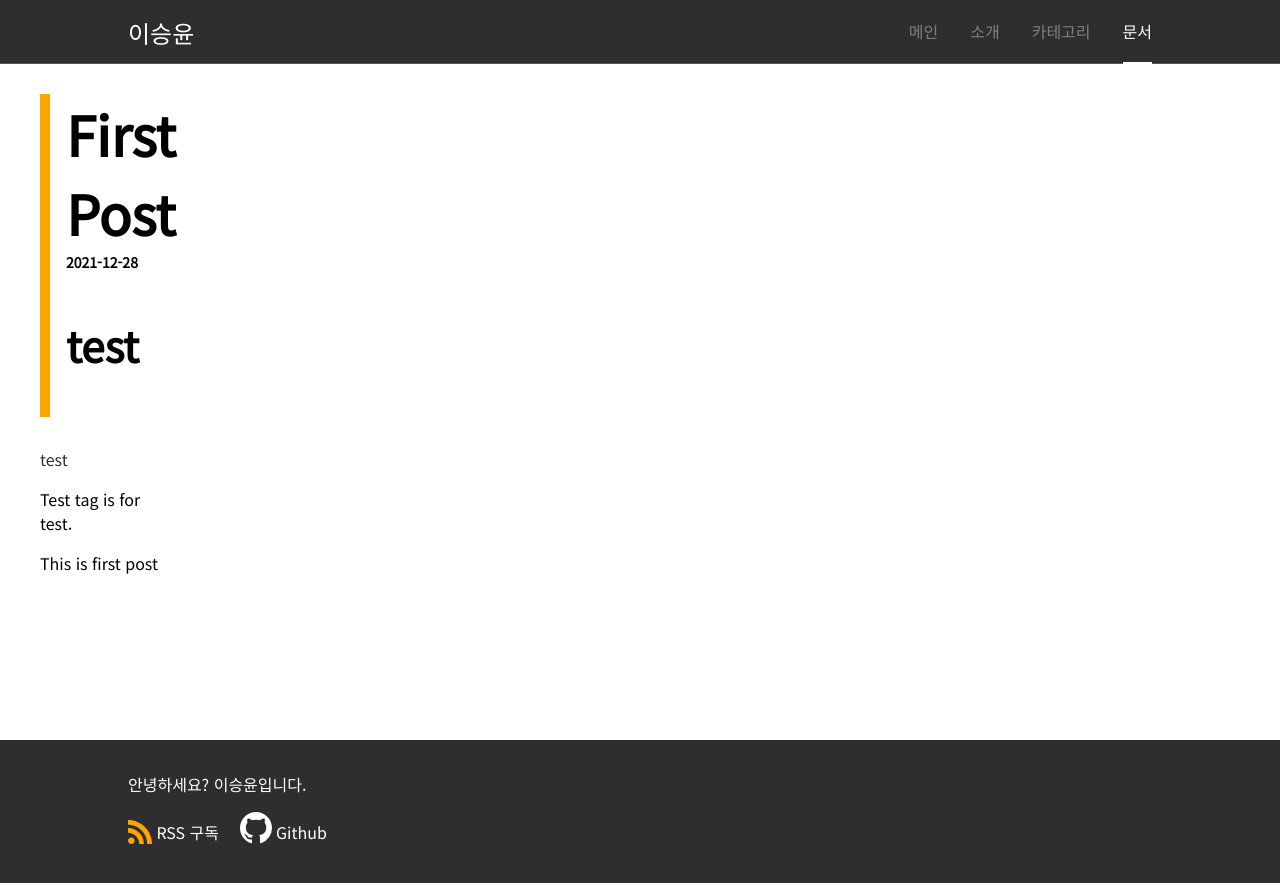
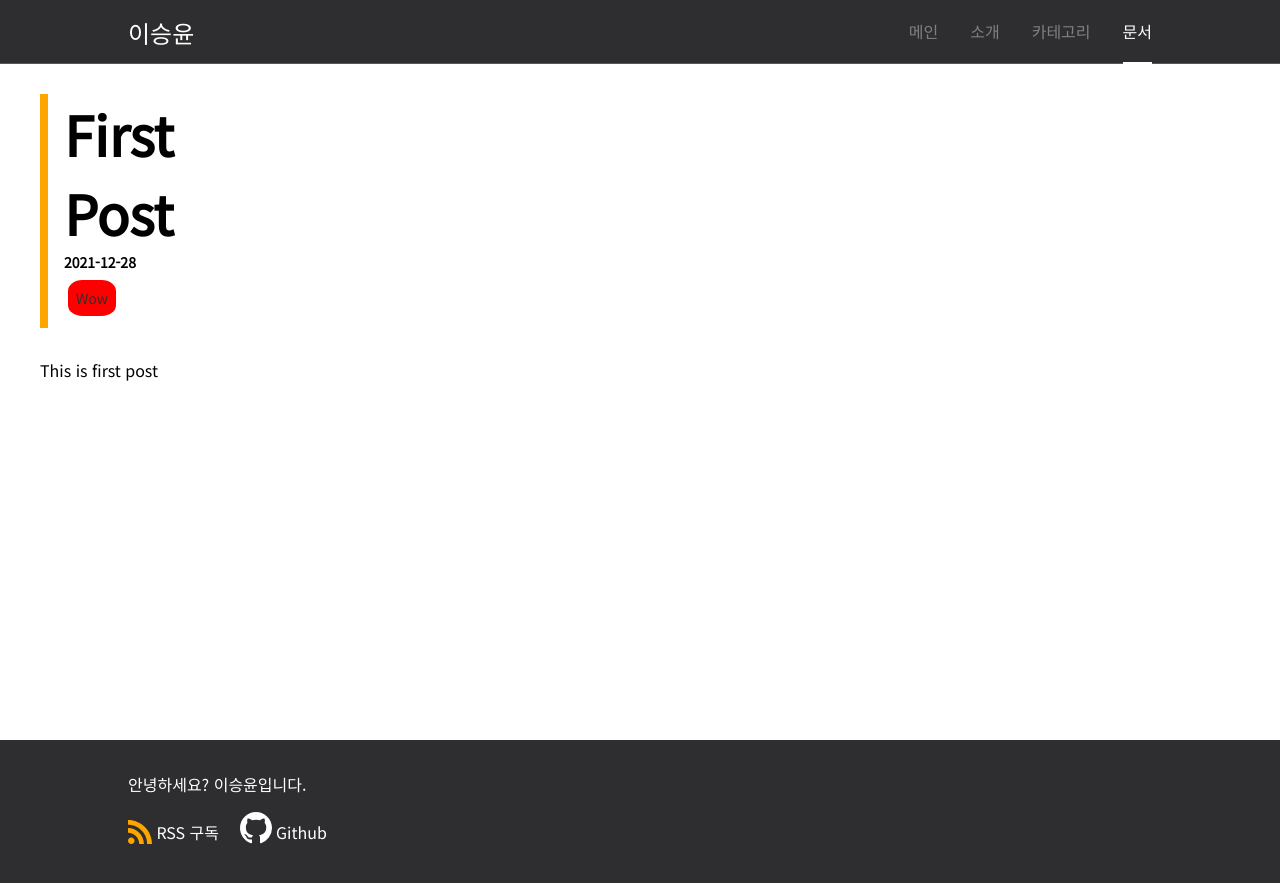
Before and after one commit to LeeSeungYun1020/LeeSeungYun1020.github.io, a Jekyll site: the page built from _posts/2021-12-28-first-post.md, in a window 1280 px wide. Shown: the top 883 px of the page. Built offline with Jekyll 4.4.1, drawn with Linux system fonts in a browser that asks for light colours.

Commit message:
Add test category tag on docs

```diff
--- a/_layouts/category.html
+++ b/_layouts/category.html
@@ -7,8 +7,10 @@
 
 <h2>Posts</h2>
 <ul>
-    {% assign filtered_posts = site.posts | where: 'category', page.name %}
-    {% for post in filtered_posts %}
+    {% for post in site.posts %}
+    {% assign tags = post.category | split: "," %}
+    {% if tags contains page.name %}
     <li><a href="{{ post.url }}">{{ post.title }}</a></li>
+    {% endif %}
     {% endfor %}
 </ul>
--- a/_layouts/post.html
+++ b/_layouts/post.html
@@ -4,18 +4,25 @@
 
 <div class="post-layout">
 <article class="post-article">
-    <hgroup>
+    <div class="post-header">
         <h1>{{ page.title }}</h1>
         <h2>{{ page.date | date:"%F" }}</h2>
-        <h3>{{ page.category }}</h3>
+        <div class="post-category-container">
+            {% assign tags = page.category | split: "," %}
+            {% for cat in site.category %}
+            {% if tags contains category %}
+            <p>{{site.category}}</p>
+            <div class="post-category-tag" style="background-color: #{{ cat.color }};">
+                <a href="{{ cat.url }}">{{ cat.name }}</a>
+            </div>
+            {% endif %}
+            {% endfor %}
+            <div class="post-category-tag" style="background-color: red;">
+                <a href="/">Wow</a>
+            </div>
+        </div>
+    </div>
 
-    </hgroup>
-
-        {% assign tags = site.category | where: 'name', page.category %}
-        {% for tag in tags %}
-        <div><a href="{{ tag.url }}">{{ tag.name }}</a></div>
-        {% endfor %}
-        <p>{{tags}}</p>
 
     {{ content }}
 </article>
--- a/_sass/post.scss
+++ b/_sass/post.scss
@@ -42,35 +42,40 @@
     }
 }
 
-hgroup {
+.post-header {
     text-align: left;
     font-size: 36px;
     padding-left: 16px;
-    border-left: 10px solid orange;
+    border-left: 8px solid orange;
     margin-block-start: 0.83em;
     margin-block-end: 0.83em;
     padding-bottom: 0.01em;
 }
 
-hgroup h1 {
+.post-header h1 {
     margin: 0;
 }
 
-hgroup h2 {
+.post-header h2 {
     margin: 0;
     font-size: 14px;
 }
 
-// hgroup h3 {
-//     margin-top: 1em;
-//     margin-bottom: 2em;
-//     width: 7em;
-//     font-size: 14px;
-//     border-radius: 10px;
-//     background: var(--toc-selected-backgroud-color);
-//     padding: 4px;
-//     text-align: center;
-// }
+.post-category-container {
+    display: flex;
+    flex-wrap: wrap;
+    margin-top: 4px;
+    margin-bottom: 8px;
+}
+
+.post-category-tag {
+    font-size: x-large;
+    padding: 8px;
+    margin: 4px;
+    border-radius: 30%;
+    font-size: 14px;
+}
+
 
 // Table of contents
 
```
Also changed, not shown: _posts/2022-01-13-formatted-post.md (+1 -1 lines).
